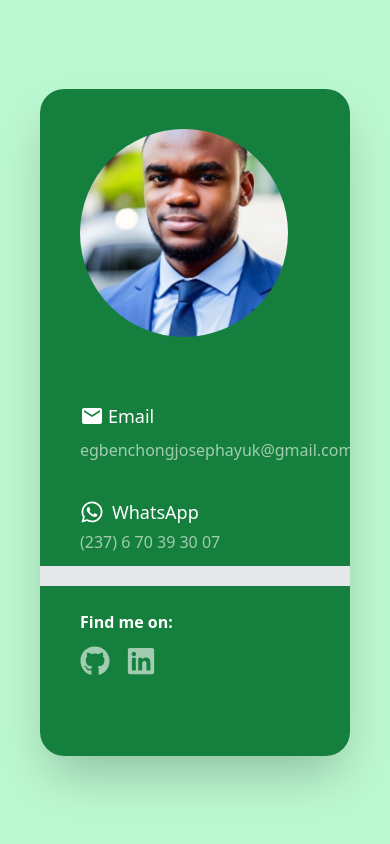
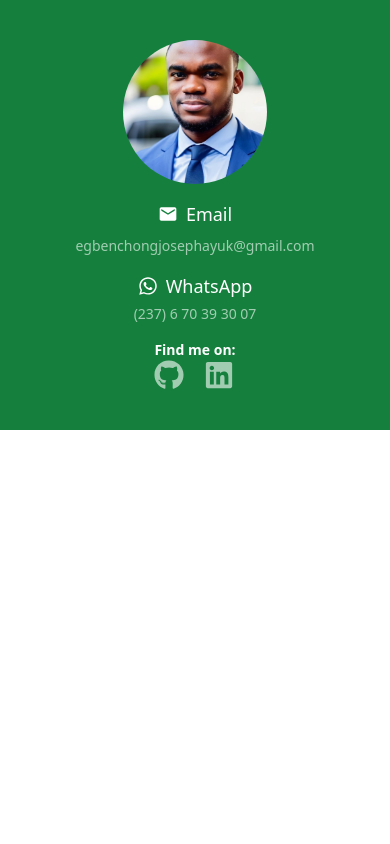
Before and after one commit to JoesephEgbenchong/business-card, a React (Create React App) app: page / in a window 390 px wide. Shown: the top 844 px of the page. Built offline with nearby package versions, Linux system fonts and the light colour scheme; what tailwindcss-animated would draw is missing.

Commit message:
Implemented mobile responsivness

```diff
--- a/src/pages/Home.jsx
+++ b/src/pages/Home.jsx
@@ -8,8 +8,8 @@ export default function Home() {
   return (
     <>
         <div className='bg-green-200 min-h-screen flex items-center justify-center'>
-          <main className='flex bg-white mx-10 w-full max-w-6xl h-[667px] rounded-3xl shadow-2xl overflow-hidden relative
-          animate-fade-up animate-once animate-duration-500 animate-ease-in animate-fill-forwards'>
+          <main className='flex md:flex-row flex-col bg-white md:mx-10 w-full max-w-6xl md:h-[667px] md:rounded-3xl md:min-h-0 min-h-screen shadow-2xl overflow-hidden relative
+          animate-fade-up animate-once animate-duration-500 animate-ease-in animate-fill-forwards md:pb-0 mb-10'>
             <ImageSection />
             <ContactSection />
             <InfoSection />
--- a/src/sections/ContactSection.jsx
+++ b/src/sections/ContactSection.jsx
@@ -19,14 +19,16 @@ const ContactLink =({href, children}) => {
 export default function ContactSection() {
 
   return (
-    <section className='bg-green-700 xl:w-96 text-white pt-10 flex flex-col px-10 pb-20 justify-end'>
-        <div className='overflow-hidden rounded-full w-52 h-52 mb-auto xl:hidden'>
+    <section className='bg-green-700 xl:w-96 text-white pt-10 md:flex md:flex-col px-10 sm:pb-20 pb-10 md:justify-end
+    md:items-stretch grid sm:grid-cols-2  grid-cols-1 sm:items-center md:text-base text-sm justify-items-center sm:justify-start sm:gap-2 gap-4'>
+
+        <div className='overflow-hidden rounded-full md:w-52 md:h-52 sm:w-44 sm:h-44 w-36 h-36 mb-auto xl:hidden'>
             <img src={profileImage} alt='' className='object-cover h-full w-full' />
         </div>
 
-        <div className='flex flex-col gap-2 mb-9'>
-            <div className='flex gap-1 items-center'>
-                <MdEmail className='text-2xl' />
+        <div className='sm:hidden md:block flex flex-col gap-2 md:mb-9 sm:col-start-2 sm:row-start-1 sm:mb-20 sm:items-start items-center'>
+            <div className='flex gap-2 items-center'>
+                <MdEmail className='md:text-2xl text-xl' />
                 <span className='text-lg'>Email</span>
             </div>
             <ContactLink href="mailto:egbenchongjosephayuk@gmail.com" >
@@ -34,9 +36,9 @@ export default function ContactSection() {
             </ContactLink>
         </div>
 
-        <div className='flex flex-col gap-1'>
+        <div className='flex flex-col gap-1 md:mt-6 sm:col-start-2 sm:row-start-1 sm:mt-10 sm:items-start items-center'>
             <div className='flex gap-2 items-center'>
-                <FaWhatsapp className="text-2xl" />
+                <FaWhatsapp className="md:text-2xl text-xl" />
                 <span className='text-lg'>WhatsApp</span>
             </div>
             <ContactLink href="https://wa.me/237670393007" >
@@ -44,11 +46,11 @@ export default function ContactSection() {
             </ContactLink>
         </div>
 
-        <div className='h-5 bg-gray-200 -mx-10 mt-3'/>
+        <div className='h-5 bg-gray-200 -mx-10 mt-3 hidden md:block'/>
 
-        <div className='flex flex-col gap-3 font-semibold mt-6'>
+        <div className='sm:hidden md:flex flex-col gap-3 font-semibold md:mt-6 sm:col-start-2 sm:row-start-1 sm:mt-20 sm:items-start items-center'>
             Find me on:
-            <div className='flex gap-4'>
+            <div className='flex gap-5'>
                 <ContactLink href="https://github.com/JoesephEgbenchong" >
                     <FaGithub className='text-3xl' />
                 </ContactLink>
--- a/src/sections/InfoSection.jsx
+++ b/src/sections/InfoSection.jsx
@@ -5,20 +5,20 @@ export default function InfoSection() {
     const fadeIn = "animate-fade-left animate-duration-[500ms] animate-once animate-ease-out animate-fill-forwards opacity-0";
 
   return (
-    <section className='flex flex-col xl:pl-80 pt-20 flex-1 px-10 gap-5'>
-        <h1 className={`flex flex-col gap-1 text-5xl font-semibold uppercase animate-delay-[500ms] ${fadeIn}`}>
-            <span className='text-green-700 text-3xl'>Joseph AYUK</span>
+    <section className='flex flex-col xl:pl-80 md:pt-20 pt-10 flex-1 px-10 gap-5'>
+        <h1 className={`flex flex-col gap-1 md:text-5xl text-4xl font-semibold uppercase animate-delay-[500ms] ${fadeIn}`}>
+            <span className='text-green-700 '>Joseph AYUK</span>
             EGBENCHONG II
         </h1>
 
         <div>
-            <h2 className={`mb-3 font-semibold space-x-1 animate-delay-[1000ms] ${fadeIn}`}>
+            <h2 className={`mb-3 font-semibold md:text-lg space-x-1 animate-delay-[1000ms] ${fadeIn}`}>
             <span>Product Designer & Developer</span>
             <span>&#x2022;</span>
             <span>Yaoundé</span>
             </h2>
 
-            <p className={`animate-delay-[1500ms] ${fadeIn}`}>
+            <p className={`animate-delay-[1500ms] ${fadeIn} md:text-base text-sm`}>
             Experienced and user-centric Product Designer and Developer
             with a proven track record in collaborating seamlessly with UX and development teams.
             Skilled in orchestrating the technical aspects and implementation of functional
@@ -27,8 +27,8 @@ export default function InfoSection() {
         </div>
 
         <div>
-            <h2 className={`font-semibold mb-3 text-lg ${fadeIn} animate-delay-[2000ms]`}>Working with technologies:</h2>
-            <ul className='flex flex-col gap-3 list-disc list-inside pl-1'>
+            <h2 className={`font-semibold mb-3 md:text-lg ${fadeIn} animate-delay-[2000ms]`}>Working with technologies:</h2>
+            <ul className='flex flex-col gap-3 list-disc list-inside pl-1 md:text-base text-sm'>
                 <li className={`${fadeIn} animate-duration-[400ms] animate-delay-[2500ms]`}>Javascript</li>
                 <li className={`${fadeIn} animate-duration-[400ms] animate-delay-[2800ms]`}>ReactJs</li>
                 <li className={`${fadeIn} animate-duration-[400ms] animate-delay-[3100ms]`}>Node.js</li>
--- a/tailwind.config.js
+++ b/tailwind.config.js
@@ -4,7 +4,12 @@ module.exports = {
     "./src/**/*.{js,jsx,ts,tsx}",
   ],
   theme: {
-    extend: {},
+    extend: {
+
+      screens: {
+        sm: "450px",
+      },
+    },
   },
   plugins: [
 
```
Also changed, not shown: src/assets/images/user-img.jpg.
